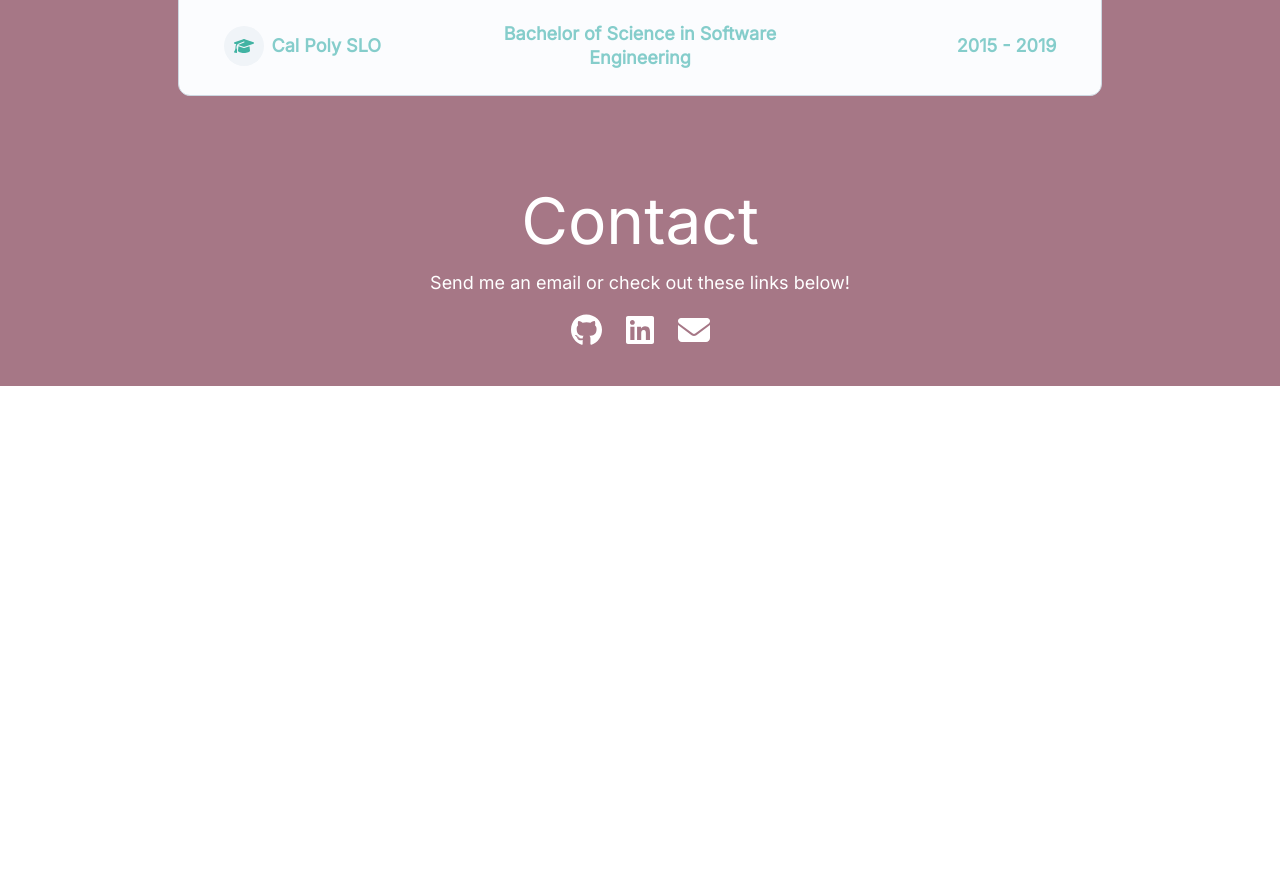
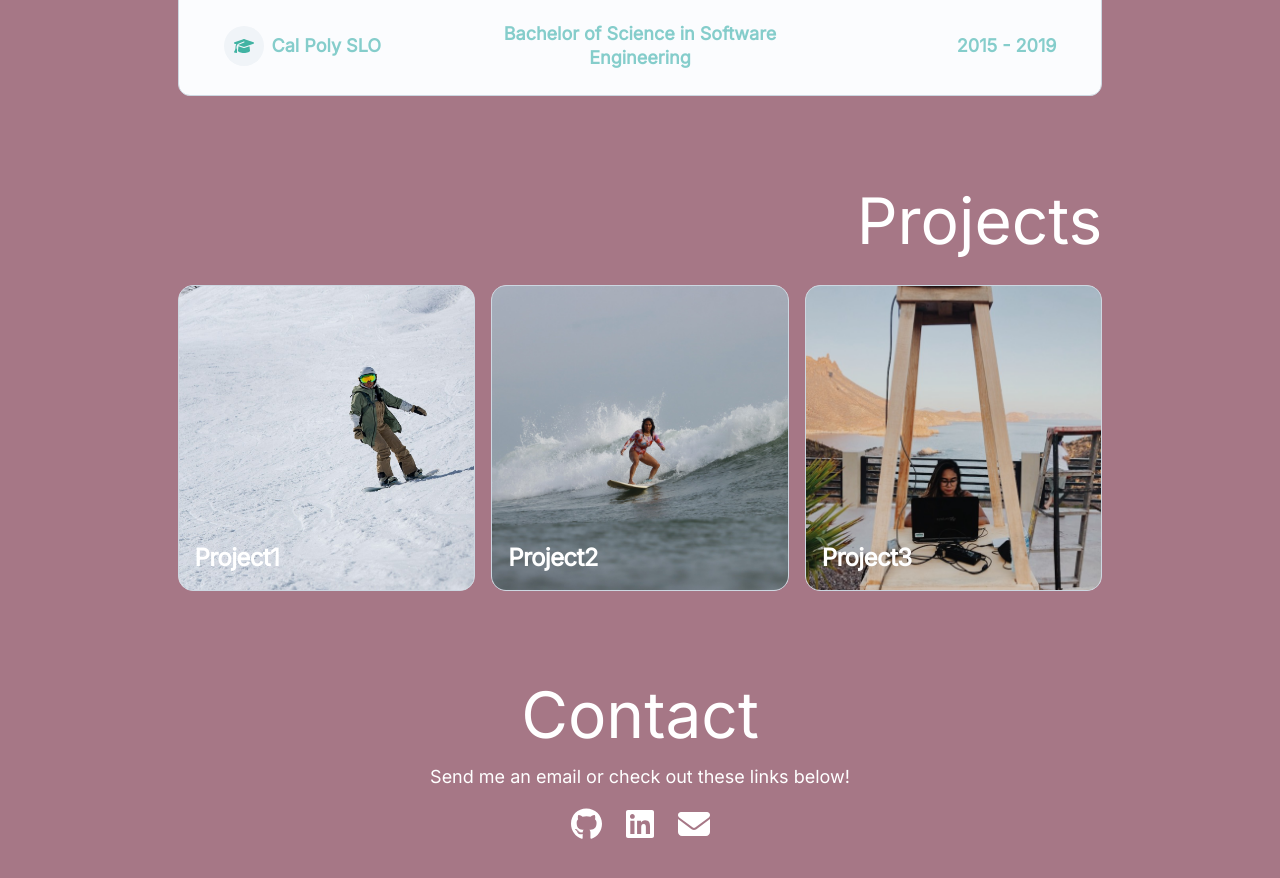
Before and after one commit to syd-baroya/sydneybaroya.com, a React (Create React App) app: page / in a window 1280 px wide. Shown: the part 1840-2718 px from the top of the page. Before the commit the page ends 2226 px from the top, so only its background shows below. Built offline with nearby package versions, Linux system fonts and the light colour scheme; no server answers.

Commit message:
project cards and modals

```diff
--- a/src/components/Home/sections.jsx
+++ b/src/components/Home/sections.jsx
@@ -2,7 +2,7 @@ import About from '../About/About.jsx';
 import Contact from '../Contact/Contact.jsx';
 import Experience from '../Experience/Experience.jsx';
 // import Blog from '../Blog/Blog.jsx';
-// import Projects from '../Projects/Projects.jsx';
+import Projects from '../Projects/Projects.jsx';
 
 const SECTIONS = [
     {
@@ -15,11 +15,11 @@ const SECTIONS = [
         component: Experience,
         link: "#experience"
     },
-    // {
-    //     name: "Projects",
-    //     component: Projects,
-    //     link: "#projects"
-    // },
+    {
+        name: "Projects",
+        component: Projects,
+        link: "#projects"
+    },
     // {
     //     name: "Blog",
     //     component: Blog,
--- a/src/components/Projects/Projects.jsx
+++ b/src/components/Projects/Projects.jsx
@@ -1,11 +1,64 @@
-import { Sheet } from "@mui/joy";
+import { Grid, Box, Card, CardCover, CardContent, Typography, Link, Modal, ModalDialog, DialogTitle, DialogContent, AspectRatio } from "@mui/joy";
+
+import PROJECT_CARDS from "./projectCards.jsx";
+import { useState } from 'react';
 
 export default function Project() {
 
+    const NUM_PROJECTS = PROJECT_CARDS.length;
+    const [openCardIndex, setOpenCardIndex] = useState(null);
+
     return (
-        <section className="section" id="projects">
-            <h1>Projects</h1>
-            <Sheet sx={{ borderRadius: '4px', width: '100%', height: '50vh'}}>Projects Sheet</Sheet>
-        </section>
+        <Grid container className="section" id="projects" spacing={2} columns={12} direction="column" sx={{ justifyContent: "center", alignItems: "center", width: "100%"}}>
+            <Grid xs={12} lg={9}>
+                <Typography textAlign="end" fontSize="64px" sx={{ color: 'var(--primary-text)'}}>Projects</Typography>
+            </Grid>
+            <Grid container xs={12} lg={9} spacing={2} columns={12} direction="row" sx={{ justifyContent: "center", alignItems: "center", width: "100%"}}>
+                { PROJECT_CARDS.map( (project, index) =>
+                    <Grid key={index} xs={12} md={12/NUM_PROJECTS}>
+                        <Box >
+                            <Card
+                                orientation="vertical"
+                                sx={{
+                                [`& > *`]: {
+                                    '--stack-point': '500px',
+                                    minWidth:
+                                    'clamp(0px, (calc(var(--stack-point) - 2 * var(--Card-padding) - 2 * var(--variant-borderWidth, 0px)) + 1px - 100%) * 999, 100%)',
+                                },
+                                minHeight: 200,
+                                // border: "solid 2px",
+                                // borderColor: HOBBIES_SECTION.color,
+                                borderRadius: '15px'
+                                }}
+                            >
+                                <CardCover>
+                                    <img src={project.media} alt=""/>
+                                </CardCover>
+                                <CardContent>
+                                    <Link
+                                        overlay
+                                        component="button"
+                                        onClick={() => {setOpenCardIndex(index)}}
+                                        underline="none"
+                                        sx={{ display: 'flex', flexDirection: 'column', alignItems: 'start' }}
+                                    >
+                                        <Typography level="h3" sx={{ color: 'white', fontWeight: 'lg', mt: { xs: 24, sm: 30 } }}>{project.title}</Typography>
+                                    </Link>
+                                </CardContent>
+                            </Card>
+                            <Modal open={openCardIndex===index} onClose={() => setOpenCardIndex(null)}>
+                                <ModalDialog>
+                                    <AspectRatio ratio="4/3">
+                                        <img src={project.media} alt=""/>
+                                    </AspectRatio>
+                                    <DialogTitle>{project.title}</DialogTitle>
+                                    <DialogContent>{project.info}</DialogContent>
+                                </ModalDialog>
+                            </Modal>
+                        </Box>
+                    </Grid>
+                )}
+            </Grid>
+        </Grid>
     );
 }
--- /dev/null
+++ b/src/components/Projects/projectCards.jsx
@@ -0,0 +1,19 @@
+const PROJECT_CARDS = [
+    {
+        title: "Project1",
+        info: "Project 1 info",
+        media: "/images/snow.JPG"
+    },
+    {
+        title: "Project2",
+        info: "Project 2 info",
+        media: "/images/surf.JPG"
+    },
+    {
+        title: "Project3",
+        info: "Project 3 info",
+        media: "/images/code.JPG"
+    }
+];
+
+export default PROJECT_CARDS;
```
